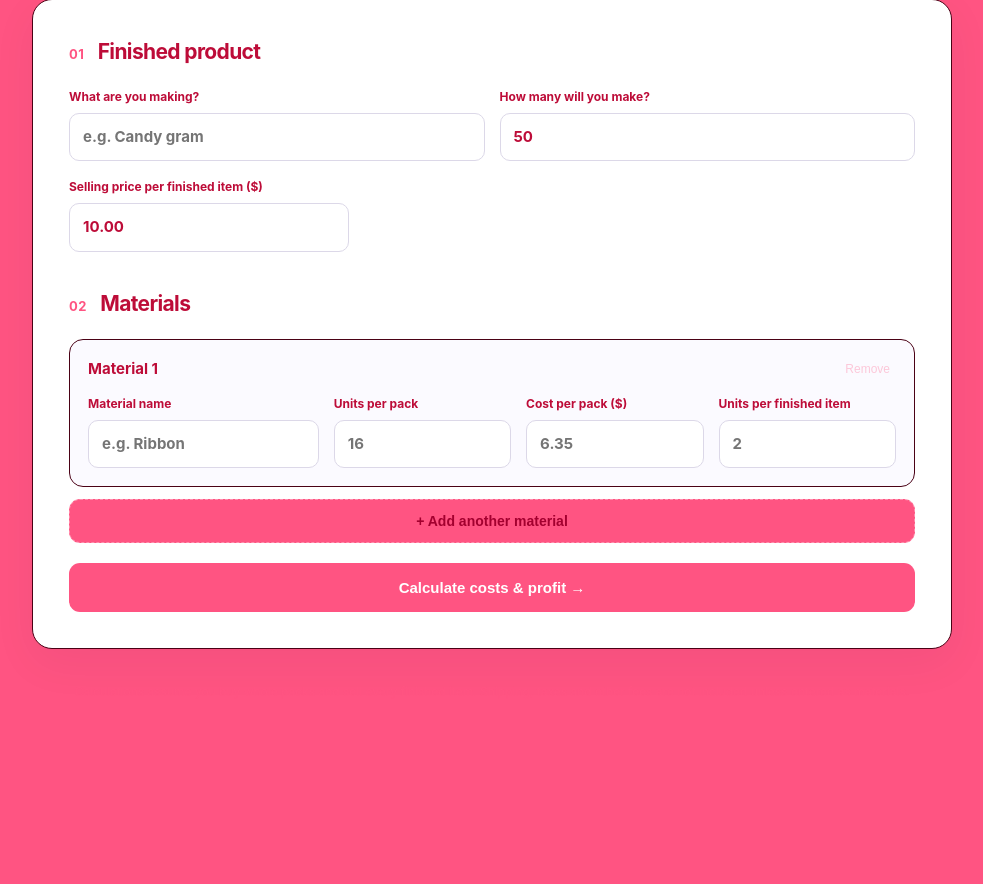
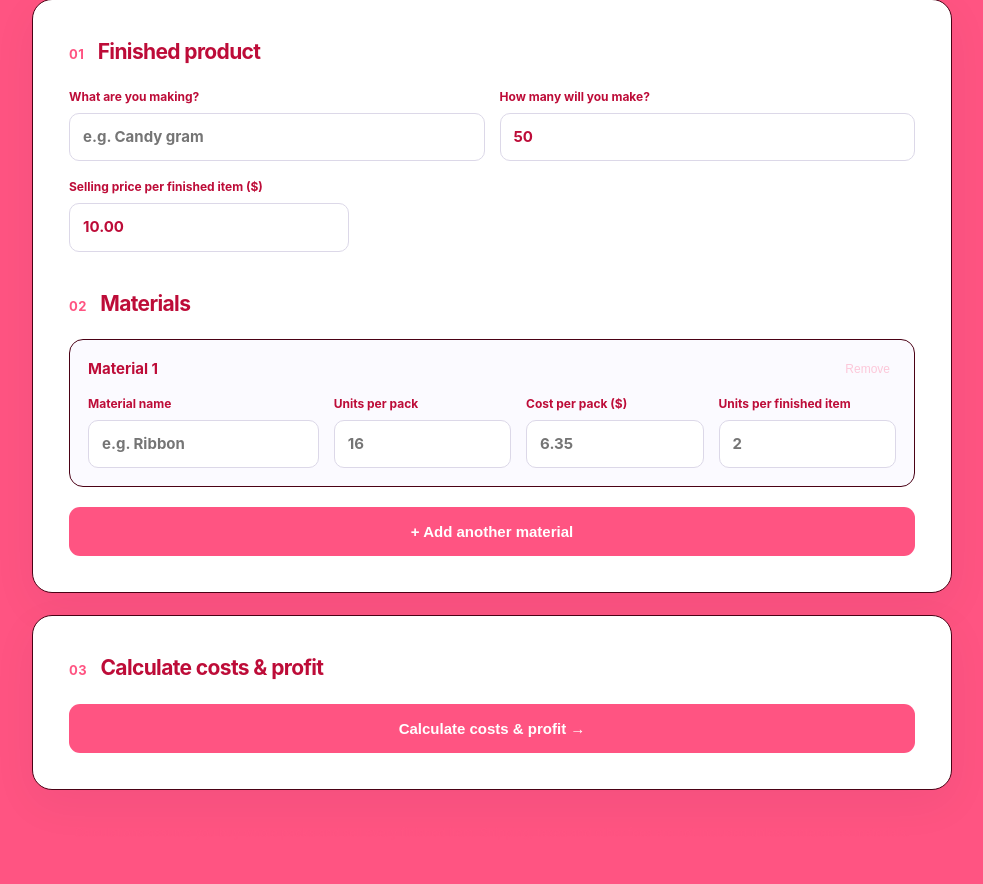
Before and after one commit to oh-boyyo/ProductCalculator, a Flask app: page / in a window 1280 px wide. Shown: the part 160-1044 px from the top of the page, without its empty margins (148-1131 px from the left). Before the commit the page ends 809 px from the top, so only its background shows below. Run offline with Flask 3, Linux system fonts and the light colour scheme.

Commit message:
Update index.html

```diff
--- a/templates/index.html
+++ b/templates/index.html
@@ -52,14 +52,28 @@
         </section>
         {% endfor %}
       </div>
-      <button type="button" id="add-material" class="secondary-button">+ Add another material</button>
-      <button type="submit" class="primary-button">Calculate costs & profit →</button>
-      {% if error %}<p class="error" role="alert">{{ error }}</p>{% endif %}
+
+    <button type="button" id="add-material" class="primary-button add-material-button">
+      + Add another material
+    </button>
     </form>
+
+    <section class="card calculate-section">
+      <h2>03 <span>Calculate costs & profit</span></h2>
+
+      <button type="submit" form="calculator-form"
+              class="primary-button calculate-button">
+        Calculate costs & profit →
+      </button>
+
+      {% if error %}
+        <p class="error" role="alert">{{ error }}</p>
+      {% endif %}
+    </section>
 
     {% if result %}
     <section class="results card" id="results" aria-live="polite">
-      <div class="section-head"><h2>03 <span>Your results</span></h2><p>For {{ result.final_amount }} {{ form.final_name }}{% if result.final_amount != 1 %}s{% endif %}</p></div>
+      <div class="section-head"><h2>04 <span>Your results</span></h2><p>For {{ result.final_amount }} {{ form.final_name }}{% if result.final_amount != 1 %}s{% endif %}</p></div>
       <div class="summary-grid">
         <div class="metric"><span>Total spending</span><strong>${{ '%.2f'|format(result.total_cost) }}</strong></div>
         <div class="metric"><span>Revenue</span><strong>${{ '%.2f'|format(result.revenue) }}</strong></div>
```
